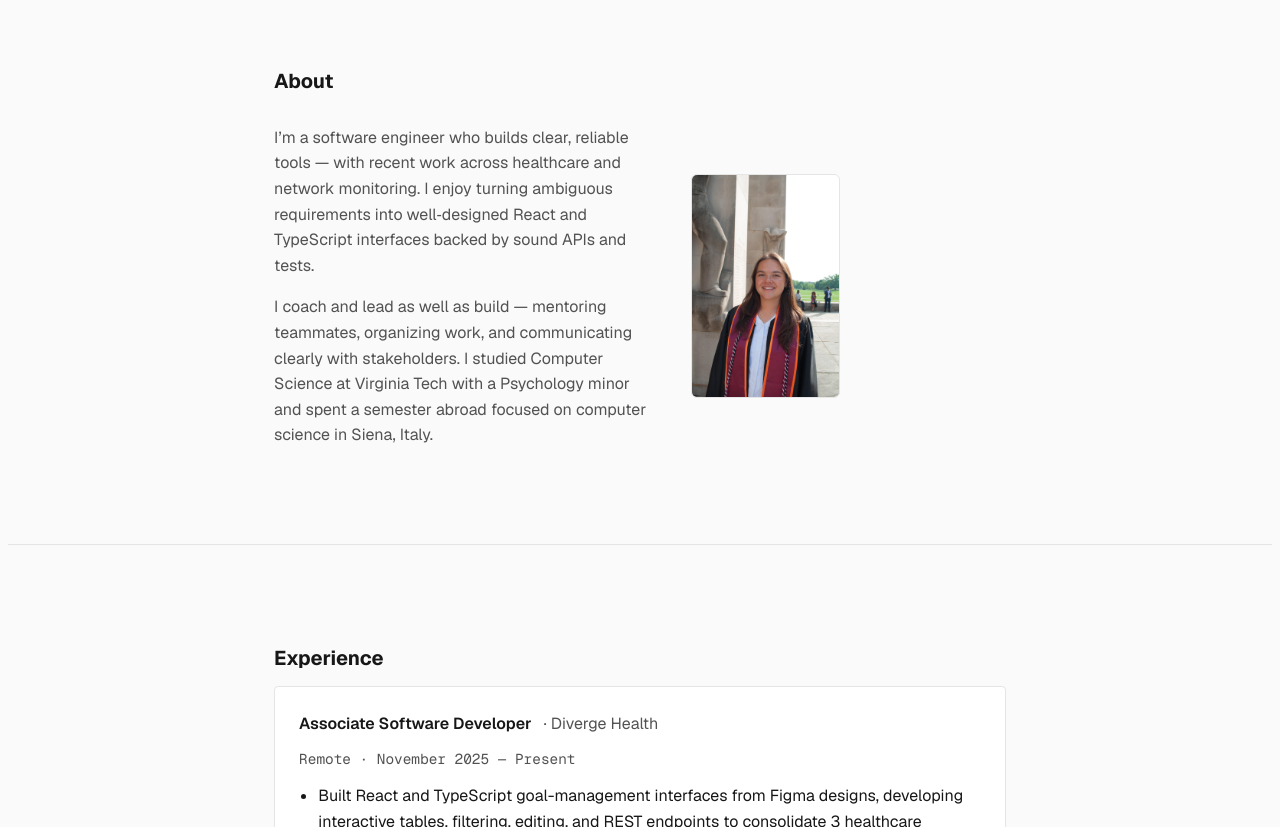
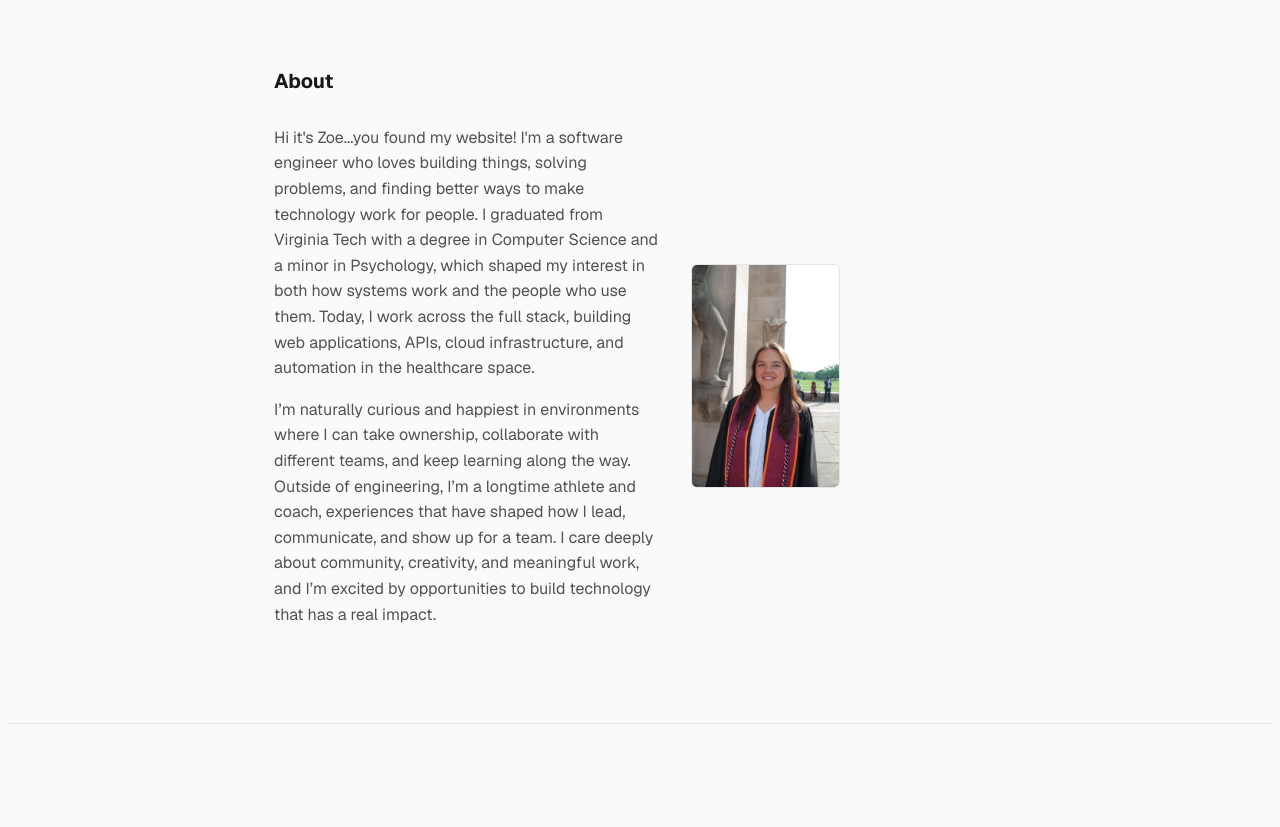
Before and after one commit to zoith722/zoe-hite-web-portfolio, a Next.js app: page / in a window 1280 px wide. Shown: the part 520-1347 px from the top of the page. Built offline with nearby package versions, Linux system fonts and the light colour scheme; no server answers; what @vercel/functions would draw is missing.

Commit message:
about me

```diff
--- a/components/About.tsx
+++ b/components/About.tsx
@@ -8,17 +8,20 @@ export default function About() {
         <div className="split">
           <div className="about-body">
             <p>
-              I’m a software engineer who builds clear, reliable tools — with
-              recent work across healthcare and network monitoring. I enjoy
-              turning ambiguous requirements into well‑designed React and
-              TypeScript interfaces backed by sound APIs and tests.
+              Hi it's Zoe...you found my website!
+              I'm a software engineer who loves building things, solving problems,
+              and finding better ways to make technology work for people. I graduated from
+              Virginia Tech with a degree in Computer Science and a minor in Psychology,
+              which shaped my interest in both how systems work and the people who use them.
+              Today, I work across the full stack, building web applications, APIs, cloud infrastructure,
+              and automation in the healthcare space.
             </p>
             <p>
-              I coach and lead as well as build — mentoring teammates,
-              organizing work, and communicating clearly with stakeholders. I
-              studied Computer Science at Virginia Tech with a Psychology minor
-              and spent a semester abroad focused on computer science in Siena,
-              Italy.
+              I’m naturally curious and happiest in environments where I can take ownership, collaborate with different teams,
+              and keep learning along the way. Outside of engineering, I’m a longtime athlete and coach,
+              experiences that have shaped how I lead, communicate, and show up for a team.
+              I care deeply about community, creativity, and meaningful work,
+              and I’m excited by opportunities to build technology that has a real impact.
             </p>
           </div>
           <div className="about-photos">
```
